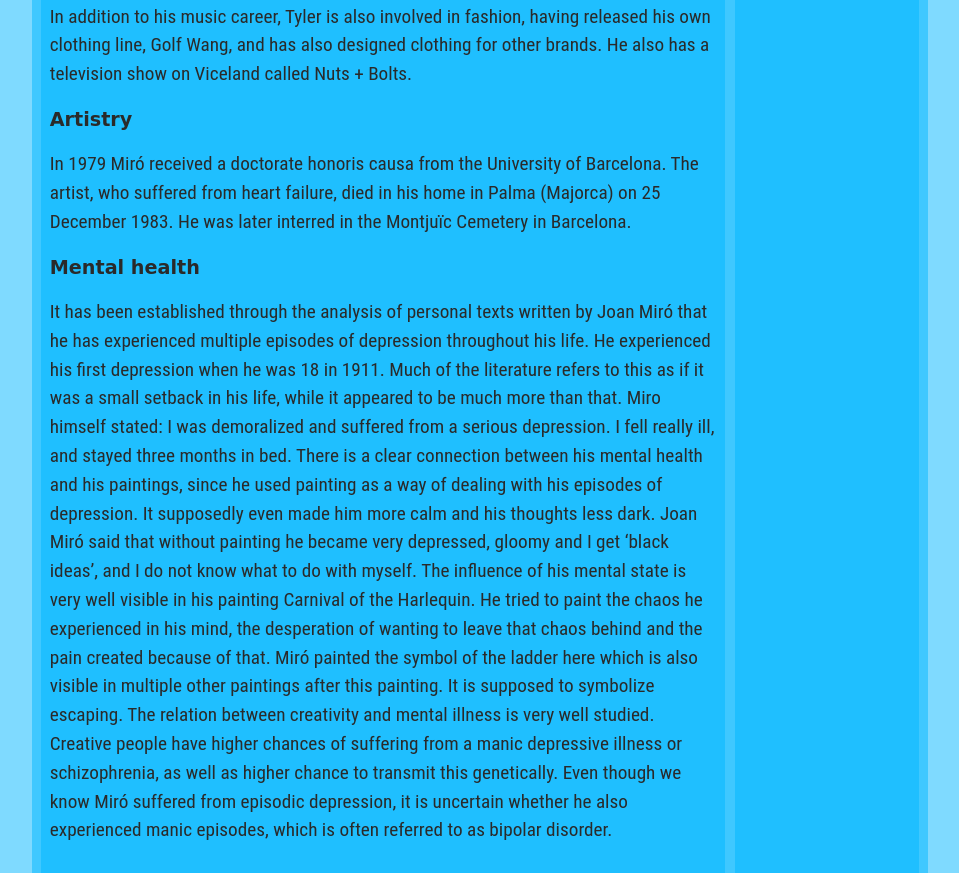
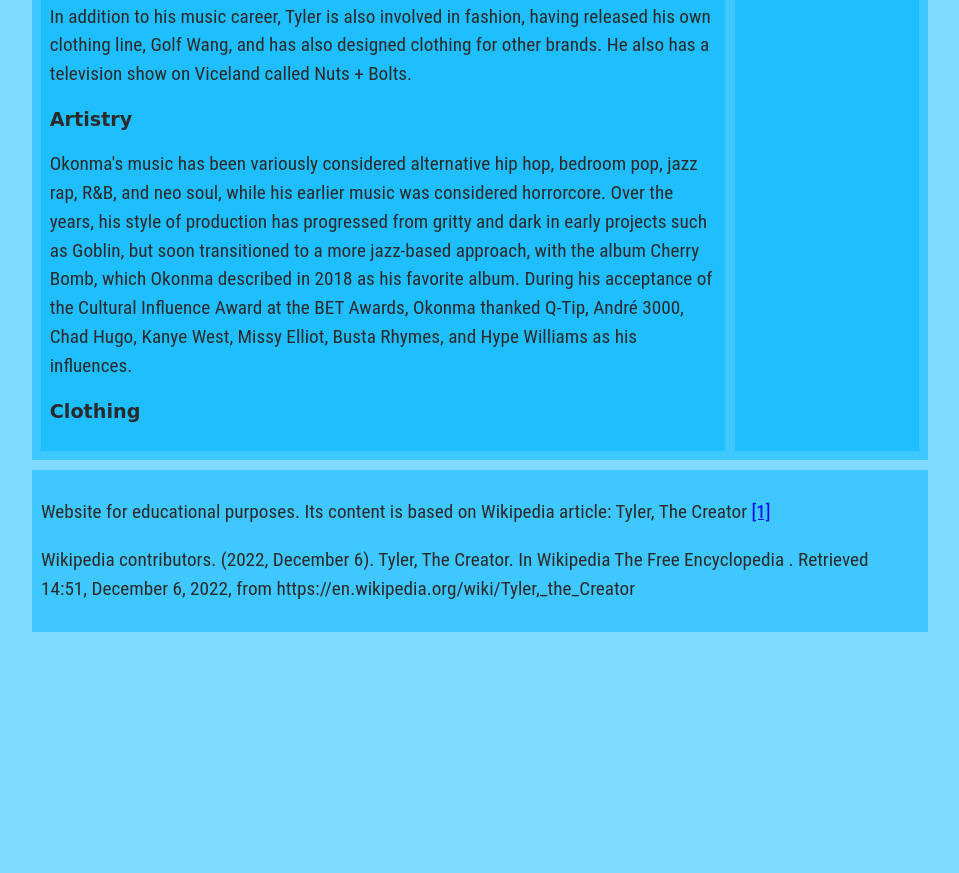
Before and after one commit to cesargari16/08cesar-mlims, a plain HTML site: page biography.html in a window 1280 px wide. Shown: the part 839-1712 px from the top of the page, without its empty margins (160-1119 px from the left). After the commit the page ends 1471 px from the top, so only its background shows below. Drawn offline with Linux system fonts and the light colour scheme.

Commit message:
18-01-2023

```diff
--- a/biography.html
+++ b/biography.html
@@ -64,39 +64,18 @@
                 Viceland called Nuts + Bolts.
             </p>
 
-            <h3 id="Late life and death">Artistry</h3>
+            <h3 id="Artistry">Artistry</h3>
             <p>
-                In 1979 Miró received a doctorate honoris causa from the University of
-                Barcelona. The artist, who suffered from heart failure, died in his
-                home in Palma (Majorca) on 25 December 1983. He was later interred in
-                the Montjuïc Cemetery in Barcelona.
+                Okonma's music has been variously considered alternative hip hop, bedroom pop, jazz rap, R&B, and neo
+                soul, while his earlier music was considered horrorcore. Over the years, his style of production has
+                progressed from gritty and dark in early projects such as Goblin, but soon transitioned to a more
+                jazz-based approach, with the album Cherry Bomb, which Okonma described in 2018 as his favorite album.
+                During his acceptance of the Cultural Influence Award at the BET Awards, Okonma thanked Q-Tip, André
+                3000, Chad Hugo, Kanye West, Missy Elliot, Busta Rhymes, and Hype Williams as his influences.
             </p>
-            <h3 id="Mental health">Mental health</h3>
+            <h3 id="Clothing">Clothing</h3>
             <p>
-                It has been established through the analysis of personal texts written
-                by Joan Miró that he has experienced multiple episodes of depression
-                throughout his life. He experienced his first depression when he was
-                18 in 1911. Much of the literature refers to this as if it was a small
-                setback in his life, while it appeared to be much more than that. Miro
-                himself stated: I was demoralized and suffered from a serious
-                depression. I fell really ill, and stayed three months in bed. There
-                is a clear connection between his mental health and his paintings,
-                since he used painting as a way of dealing with his episodes of
-                depression. It supposedly even made him more calm and his thoughts
-                less dark. Joan Miró said that without painting he became very
-                depressed, gloomy and I get ‘black ideas’, and I do not know what to
-                do with myself. The influence of his mental state is very well visible
-                in his painting Carnival of the Harlequin. He tried to paint the chaos
-                he experienced in his mind, the desperation of wanting to leave that
-                chaos behind and the pain created because of that. Miró painted the
-                symbol of the ladder here which is also visible in multiple other
-                paintings after this painting. It is supposed to symbolize escaping.
-                The relation between creativity and mental illness is very well
-                studied. Creative people have higher chances of suffering from a manic
-                depressive illness or schizophrenia, as well as higher chance to
-                transmit this genetically. Even though we know Miró suffered from
-                episodic depression, it is uncertain whether he also experienced manic
-                episodes, which is often referred to as bipolar disorder.
+
             </p>
         </article>
         <aside>
@@ -104,8 +83,8 @@
                 <nav>
                     <ul>
                         <li><a href="#Career">Career</a></li>
-                        <li><a href="#Late life and death">Late life and death</a></li>
-                        <li><a href="#Mental health">Mental Health</a></li>
+                        <li><a href="#Artistry">Artistry</a></li>
+                        <li><a href="#Clothing">Clothing</a></li>
                     </ul>
                 </nav>
             </section>
```
Also changed, not shown: index.html (+1 -5 lines).
